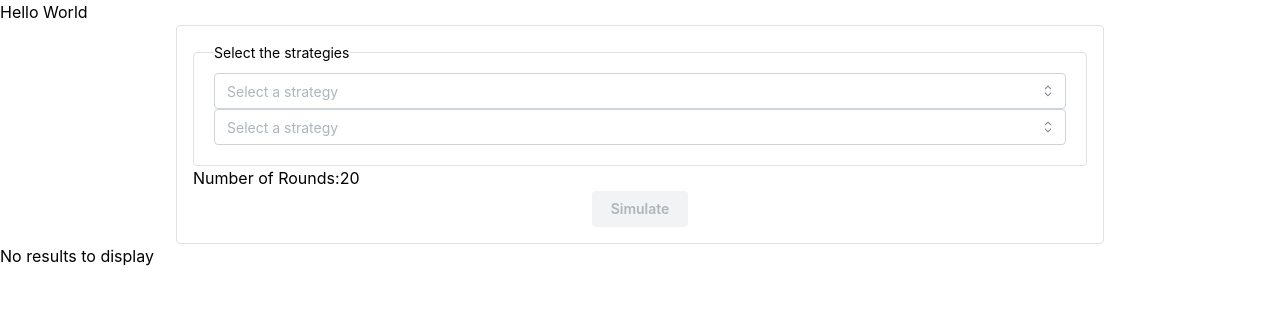
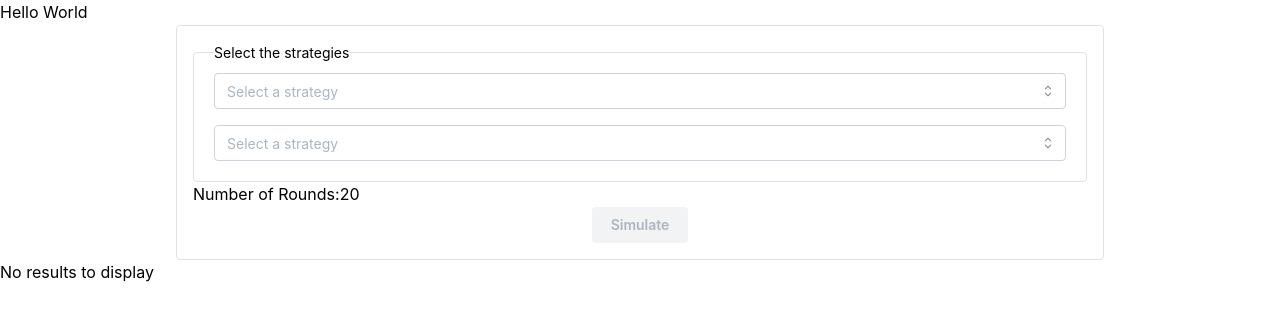
Before and after one commit to AndresCRamos/prisoners-dilemma, a React (Vite) app: page / in a window 1280 px wide. Shown: the top 320 px of the page. Built offline with nearby package versions, Linux system fonts and the light colour scheme.

Commit message:
Add gap in Strategy Selector FieldSet

```diff
--- a/src/components/StrategySimulationForm/StrategySimulationForm.tsx
+++ b/src/components/StrategySimulationForm/StrategySimulationForm.tsx
@@ -41,7 +41,10 @@ const StrategySimulationForm = () => {
   return (
     <Container>
       <form onSubmit={handleSubmit} className={classes.form}>
-        <Fieldset legend="Select the strategies">
+        <Fieldset
+          legend="Select the strategies"
+          className="flex flex-col gap-4"
+        >
           <StrategySelector
             id="strategy_selector_1"
             onStrategyChange={handleStrategy1}
```
